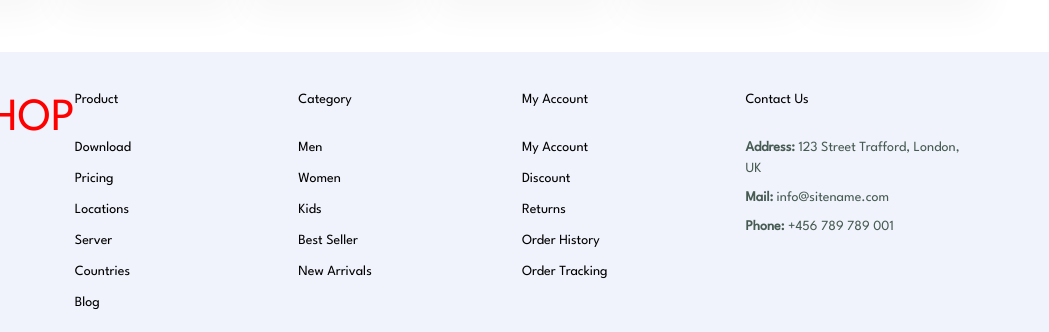
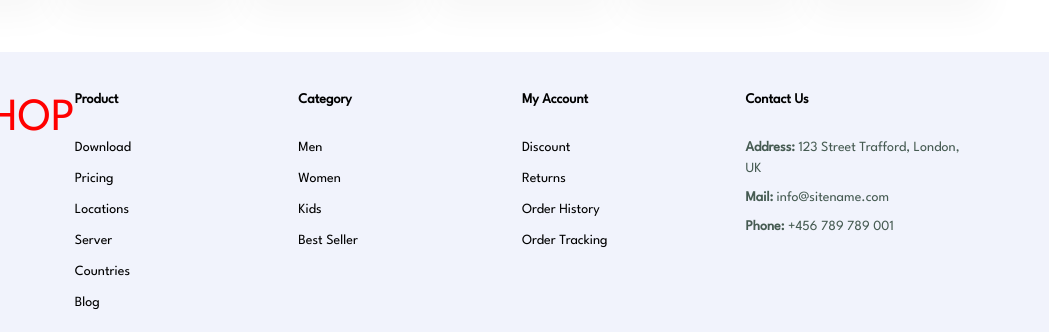
Before and after one commit to mohitsaxena2981/MohitSaxena_ColoShop, a plain HTML site: page html/about.html in a window 1280 px wide. Shown: the part 1083-1415 px from the top of the page, 231-1280 px from the left. Drawn offline with nearby package versions, Linux system fonts and the light colour scheme.

Commit message:
Final commit

```diff
--- a/html/about.html
+++ b/html/about.html
@@ -138,7 +138,7 @@
     </div>
     </div>
     <div class="col">
-        <h4>Product</h4>
+        <h4><b>Product</b></h4>
         <a href="#">Download</a>
         <a href="#">Pricing</a>
         <a href="#">Locations</a>
@@ -147,18 +147,16 @@
         <a href="#">Blog</a>
     </div>
     <div class="col">
-        <h4>Category</h4>
+        <h4><b>Category</b></h4>
         <a href="#">Men</a>
         <a href="#">Women</a>
         <a href="#">Kids</a>
         <a href="#">Best Seller</a>
-        <a href="#">New Arrivals</a>
 
     </div>
 
     <div class="col">
-        <h4>My Account</h4>
-        <a href="#">My Account</a>
+        <h4><b>My Account</b></h4>
         <a href="#">Discount</a>
         <a href="#">Returns</a>
         <a href="#">Order History</a>
@@ -167,7 +165,7 @@
     </div>
 
     <div class="col install">
-        <h4>Contact Us</h4>
+        <h4><b>Contact Us</b></h4>
         <p><strong>Address: </strong>123 Street Trafford, London, UK</p>
         <p><strong>Mail: </strong>info@sitename.com</p>
         <p><strong>Phone: </strong>+456 789 789 001</p>
```
Also changed, not shown: html/accessory.html (+4 -6 lines), html/blog.html (+4 -6 lines), html/cart.html (+4 -7 lines), html/children.html (+4 -6 lines), html/contact.html (+4 -6 lines), html/men.html (+4 -6 lines), html/shop.html (+4 -6 lines), html/women.html (+4 -6 lines), index.html (+4 -6 lines).
